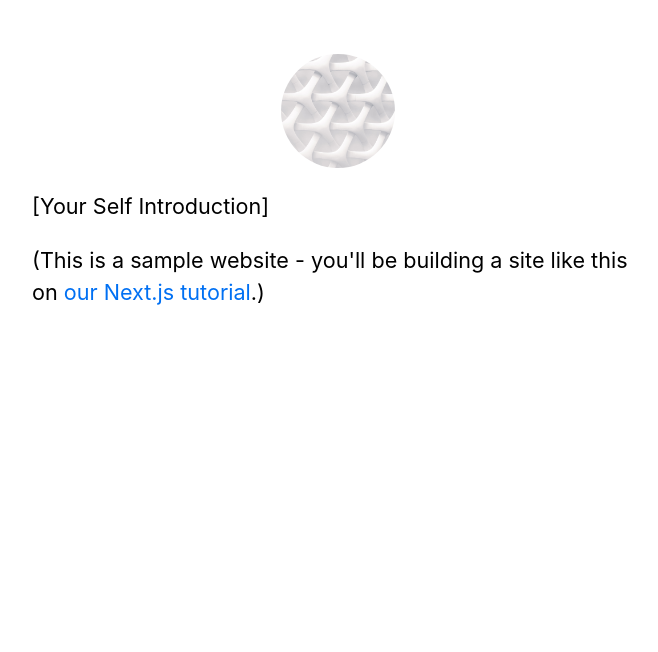
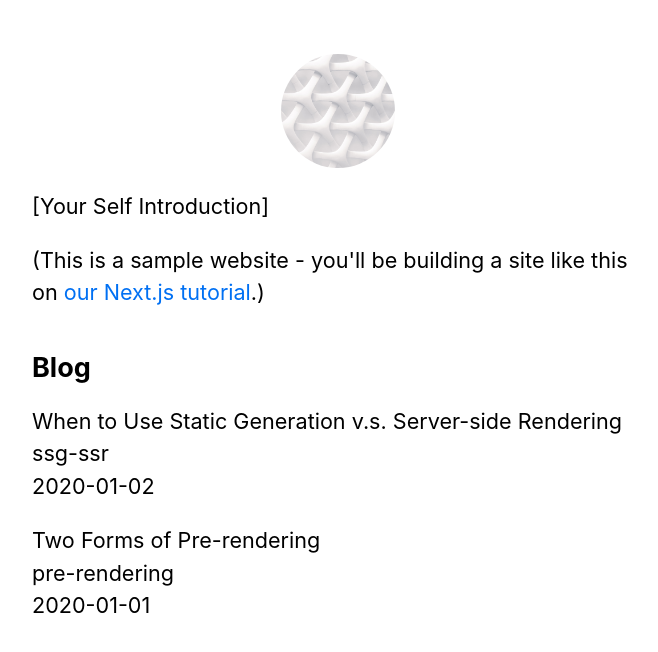
Before and after one commit to unggyu/nextjs-tutorial, a Next.js app in the folder nextjs-blog/: page / in a window 1280 px wide. Shown: the top 652 px of the page, without its empty margins (302-960 px from the left). Built offline with nearby package versions, Linux system fonts and the light colour scheme.

Commit message:
getStaticProps 구현

```diff
--- /dev/null
+++ b/nextjs-blog/lib/posts.js
@@ -0,0 +1,36 @@
+import fs from 'fs'
+import path from 'path'
+import matter from 'gray-matter'
+
+const postsDirectory = path.join(process.cwd(), 'posts');
+
+export function getSortedPostsData() {
+    // Get file names under /posts
+    const fileNames = fs.readdirSync(postsDirectory);
+    const allPostsData = fileNames.map(fileName => {
+        // Remove ".md" from file name to get id
+        const id = fileName.replace(/\.md$/, '');
+
+        // Read markdown file as string
+        const fullPath = path.join(postsDirectory, fileName);
+        const fileContents = fs.readFileSync(fullPath, 'utf8');
+
+        // Use gray-matter to parse the post metadata section
+        const matterResult = matter(fileContents);
+
+        // Combine the data with the id
+        return {
+            id,
+            ...matterResult.data
+        }
+    });
+
+    // Sort posts by date
+    return allPostsData.sort((a, b) => {
+        if (a.date < b.date) {
+            return 1;
+        } else {
+            return -1;
+        }
+    });
+}
--- a/nextjs-blog/pages/index.js
+++ b/nextjs-blog/pages/index.js
@@ -1,8 +1,18 @@
 import Head from 'next/head'
 import Layout, { siteTitle } from '../components/layout'
 import utilStyles from '../styles/utils.module.css'
+import { getSortedPostsData } from '../lib/posts'
 
-export default function Home() {
+export async function getStaticProps() {
+  const allPostsData = getSortedPostsData();
+  return {
+    props: {
+      allPostsData
+    }
+  }
+}
+
+export default function Home({ allPostsData }) {
   return (
     <Layout home>
       <Head>
@@ -15,6 +25,20 @@
           <a href="https://nextjs.org/learn">our Next.js tutorial</a>.)
         </p>
       </section>
+      <section className={`${utilStyles.headingMd} ${utilStyles.padding1px}`}>
+        <h2 className={utilStyles.headingLg}>Blog</h2>
+        <ul className={utilStyles.list}>
+          {allPostsData.map(({ id, date, title }) => (
+            <li className={utilStyles.listItem} key={id}>
+              {title}
+              <br />
+              {id}
+              <br />
+              {date}
+            </li>
+          ))}
+        </ul>
+      </section>
     </Layout>
   )
 }
--- /dev/null
+++ b/nextjs-blog/posts/pre-rendering.md
@@ -0,0 +1,11 @@
+---
+title: 'Two Forms of Pre-rendering'
+date: '2020-01-01'
+---
+
+Next.js has two forms of pre-rendering: **Static Generation** and **Server-side Rendering**. The difference is in **when** it generates the HTML for a page.
+
+- **Static Generation** is the pre-rendering method that generates the HTML at **build time**. The pre-rendered HTML is then _reused_ on each request.
+- **Server-side Rendering** is the pre-rendering method that generates the HTML on **each request**.
+
+Importantly, Next.js lets you **choose** which pre-rendering form to use for each page. You can create a "hybrid" Next.js app by using Static Generation for most pages and using Server-side Rendering for others.
--- /dev/null
+++ b/nextjs-blog/posts/ssg-ssr.md
@@ -0,0 +1,19 @@
+---
+title: 'When to Use Static Generation v.s. Server-side Rendering'
+date: '2020-01-02'
+---
+
+We recommend using **Static Generation** (with and without data) whenever possible because your page can be built once and served by CDN, which makes it much faster than having a server render the page on every request.
+
+You can use Static Generation for many types of pages, including:
+
+- Marketing pages
+- Blog posts
+- E-commerce product listings
+- Help and documentation
+
+You should ask yourself: "Can I pre-render this page **ahead** of a user's request?" If the answer is yes, then you should choose Static Generation.
+
+On the other hand, Static Generation is **not** a good idea if you cannot pre-render a page ahead of a user's request. Maybe your page shows frequently updated data, and the page content changes on every request.
+
+In that case, you can use **Server-Side Rendering**. It will be slower, but the pre-rendered page will always be up-to-date. Or you can skip pre-rendering and use client-side JavaScript to populate data.
--- /dev/null
+++ b/package.json
@@ -0,0 +1,5 @@
+{
+  "dependencies": {
+    "gray-matter": "^4.0.3"
+  }
+}
```
Also changed, not shown: 1 other file (tests, documents, lock files or other folders).
